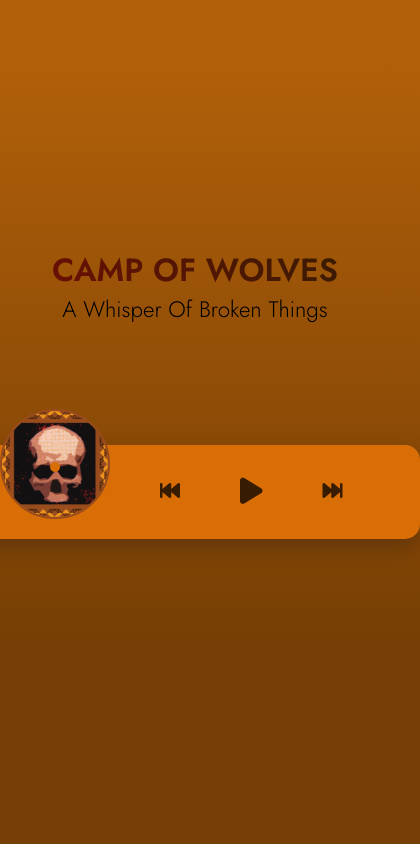
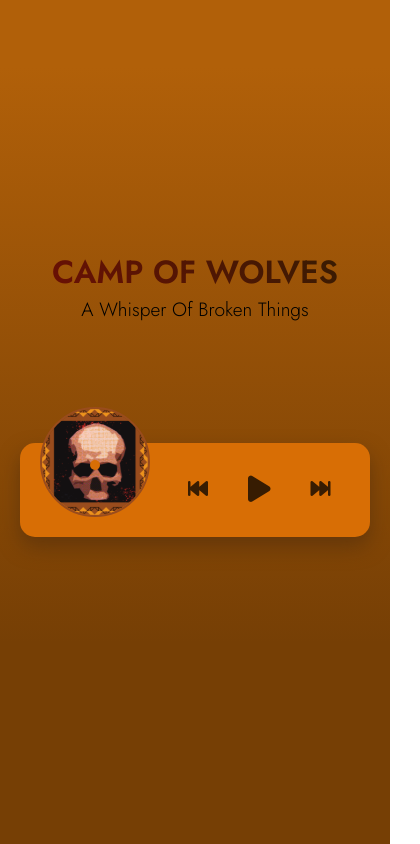
Before and after one commit to artwired/music-player, a plain HTML site: page index.html in a window 390 px wide. Shown: the whole page, 420 px wide, since content can reach past the window. Drawn offline with Linux system fonts and the light colour scheme.

Commit message:
Add files via upload

```diff
--- a/styles.css
+++ b/styles.css
@@ -34,7 +34,7 @@ h1 {
 h2 {
     margin: 0 0 60px 0;
     font-weight: 300;
-    font-size: 1.4rem;
+    font-size: 1.2rem;
 }
 .music-container {
     background-color: rgb(216, 110, 5);
@@ -149,3 +149,21 @@ h2 {
     width: 0%;
     transition: width 0.1s linear;
 }
+
+@media(max-width: 415px) {
+    .music-container {
+        padding: 20px 0;
+        width: 350px;
+    }
+    .audio-navigation {
+        margin-left: 18px;
+    }
+    .action-btn {
+        margin: 0 10px
+    }
+    .img-container {
+        margin-left: 20px;
+    }.music-info {
+        padding: 10px 10px 10px 143px;
+    }
+}
```
